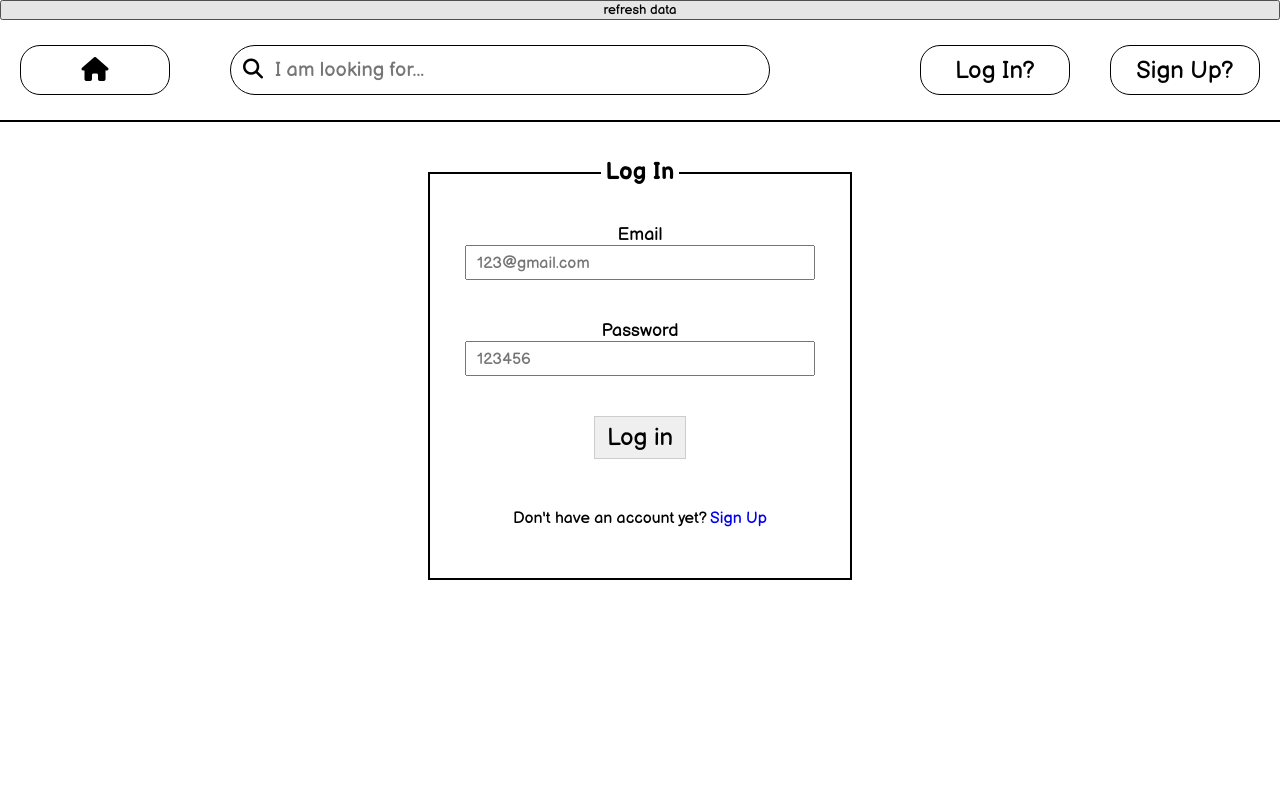
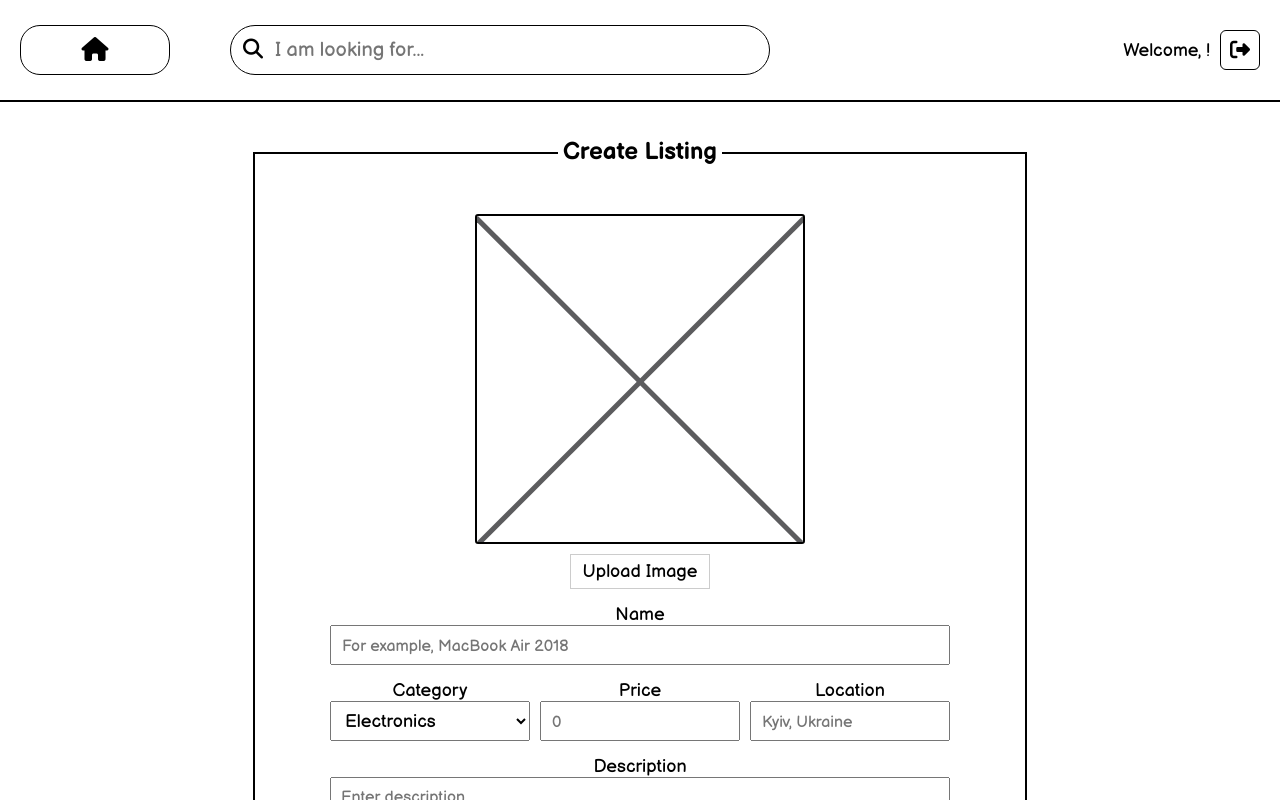
Before and after one commit to ostapenko-kostia/marketplace, a React (Vite) app: page /create in a window 1280 px wide. Before the commit this address led to /log-in. Shown: the top 800 px of the page. Built offline with nearby package versions, Linux system fonts and the light colour scheme; no server answers; sample sign-in values are in the browser's storage.

Commit message:
search by categories and logout

```diff
--- a/src/App.tsx
+++ b/src/App.tsx
@@ -10,7 +10,6 @@ import LogIn from "./pages/LogIn/LogIn";
 import SignUp from "./pages/SignUp/SignUp";
 import ListingPage from "./pages/ListingPage/ListingPage";
 import RequireAuth from "./hoc/RequireAuth";
-import { useQueryClient } from "@tanstack/react-query";
 import { useAuthStore } from "./store/store";
 import SearchPage from "./pages/Search/Search";
 
@@ -24,7 +23,6 @@ function App() {
     checkAuth(localStorage.getItem("refresh-token"));
   }, []);
 
-  const queryClient = useQueryClient();
   const router = createBrowserRouter([
     {
       path: "/",
@@ -56,7 +54,7 @@ function App() {
     },
     {
       path: "/search",
-      element: <Layout page={<SearchPage />} />
+      element: <Layout page={<SearchPage />} />,
     },
     {
       path: "*",
@@ -67,13 +65,6 @@ function App() {
 
   return (
     <CategoriesContext.Provider value={{ categories, setCategories }}>
-      <button
-        onClick={() => {
-          queryClient.invalidateQueries();
-        }}
-      >
-        refresh data
-      </button>
       <RouterProvider router={router} />
     </CategoriesContext.Provider>
   );
--- a/src/components/Header/Header.tsx
+++ b/src/components/Header/Header.tsx
@@ -15,7 +15,7 @@ interface Props {
 function Header({ page }: Props) {
   const [isSearchOpen, setIsSearchOpen] = useState<boolean>(false);
 
-  const { isAuth, user } = useAuthStore();
+  const { isAuth, user, logout } = useAuthStore();
 
   return (
     <>
@@ -41,8 +41,9 @@ function Header({ page }: Props) {
 
           <Search shownMobile={false} placeholder="I am looking for..." />
           {isAuth ? (
-            <div className={styles.welcomeContainer}>
+            <div className={styles.whenAuth}>
               Welcome, {user.firstName}!
+              <button className={styles.logout} onClick={()=>logout()}><i className="fa-solid fa-right-from-bracket"></i></button>
             </div>
           ) : (
             <AuthButtons />
--- a/src/components/Header/styles.module.scss
+++ b/src/components/Header/styles.module.scss
@@ -18,12 +18,27 @@
     gap: 10px;
   }
 }
-.welcomeContainer {
+.whenAuth {
   font-size: 22px;
   margin-left: auto;
+  display: flex;
+  align-items: center;
+  gap: 10px;
   text-align: right;
   @media (max-width: 1350px) {
     font-size: 18px;
+  }
+  .logout {
+    background-color: transparent;
+    border: 1px solid #000;
+    border-radius: 6px;
+    width: 40px;
+    height: 40px;
+    display: flex;
+    align-items: center;
+    justify-content: center;
+    cursor: pointer;
+    font-size: 20px;
   }
 }
 
--- a/src/components/Search/Search.tsx
+++ b/src/components/Search/Search.tsx
@@ -1,7 +1,6 @@
 import { useNavigate } from "react-router-dom";
 import styles from "./styles.module.scss";
 import { useForm } from "react-hook-form";
-import { useQueryClient } from "@tanstack/react-query";
 
 interface Props {
   shownMobile: boolean;
@@ -11,7 +10,6 @@ interface Props {
 export default function Search({ shownMobile, placeholder }: Props) {
   const { register, handleSubmit } = useForm();
   const navigate = useNavigate();
-  const queryClient = useQueryClient();
   return (
     <search className={`${styles.container} ${shownMobile ? "shown-mobile" : "hidden-mobile"}`}>
       <form
@@ -25,9 +23,6 @@ export default function Search({ shownMobile, placeholder }: Props) {
             pathname: "/search",
             search: params.toString(),
           });
-          setTimeout(() => {
-            queryClient.invalidateQueries({ queryKey: ["searchListings"] });
-          }, 1);
         })}
       >
         <button className={styles.button} type="submit">
--- a/src/hooks/useListings.ts
+++ b/src/hooks/useListings.ts
@@ -36,5 +36,6 @@ export function useGetListingsByFilters(name: string | undefined, categories?: T
         return await ListingService.getByFilters(name, categories, min_price, max_price);
       } catch (e) {}
     },
+    staleTime: Infinity,
   });
 }
--- a/src/pages/Home/styles.module.scss
+++ b/src/pages/Home/styles.module.scss
@@ -45,15 +45,3 @@
     right: 20px;
   }
 }
-
-.listingsSearch {
-  padding: 30px;
-  display: flex;
-  flex-direction: column;
-  gap: 20px;
-  div {
-    display: flex;
-    align-items: center;
-    gap: 10px;
-  }
-}
--- a/src/pages/Search/Search.tsx
+++ b/src/pages/Search/Search.tsx
@@ -4,9 +4,13 @@ import { useGetListingsByFilters } from "../../hooks/useListings";
 import HomeListingCards from "../../components/HomeListingCards/HomeListingCards";
 import { useSearchParams } from "react-router-dom";
 import { TypeCategories } from "../../interfaces";
+import { useQueryClient } from "@tanstack/react-query";
 
 const Search: FC = () => {
   const [searchParams] = useSearchParams();
+  const queryClient = useQueryClient();
+
+  setTimeout(() => queryClient.invalidateQueries({ queryKey: ["searchListings"] }));
 
   const categories: TypeCategories[] | undefined = searchParams.getAll("categories") as TypeCategories[];
   const minPrice: number | undefined = parseInt(searchParams.get("min_price")!);
--- a/src/pages/Search/styles.module.scss
+++ b/src/pages/Search/styles.module.scss
@@ -11,3 +11,8 @@
     flex-direction: column;
   }
 }
+
+.listings {
+  width: 100%;
+  height: 100%;
+}
--- a/src/services/ListingService.ts
+++ b/src/services/ListingService.ts
@@ -21,13 +21,13 @@ export default class ListingService {
   static async getByFilters(nameP?: string, categoriesP?: TypeCategories[], minPriceP?: number, maxPriceP?: number) {
     interface Params {
       listingName?: string;
-      categories?: TypeCategories[];
+      categories?: string;
       minPrice?: number;
       maxPrice?: number;
     }
     const params: Params = {};
     if (nameP) params.listingName = nameP;
-    if (categoriesP) params.categories = categoriesP;
+    if (categoriesP && categoriesP[0]) params.categories = categoriesP.toString();
     if (minPriceP) params.minPrice = minPriceP;
     if (maxPriceP) params.maxPrice = maxPriceP;
 
--- a/src/store/store.ts
+++ b/src/store/store.ts
@@ -7,24 +7,25 @@ import { API_URL } from "../services";
 interface AuthState {
   user: IUser;
   isAuth: boolean;
-  login: (email: string, password: string, cb: ()=>void) => Promise<void>;
+  login: (email: string, password: string, cb: () => void) => Promise<void>;
   register: (firstName: string, lastName: string, email: string, password: string) => Promise<void>;
   checkAuth: (refresh_token: string | null) => Promise<void>;
+  logout: () => void;
 }
 
 export const useAuthStore = create<AuthState>((set) => ({
   user: {} as IUser,
-  isAuth: false,
-  login: async (email: string, password: string, cb?: ()=>void) => {
+  isAuth: true,
+  login: async (email: string, password: string, cb?: () => void) => {
     try {
       const response = await AuthService.login(email, password);
       localStorage.setItem("access-token", response.data.access_token);
       localStorage.setItem("refresh-token", response.data.refresh_token);
       set({ user: response.data.userDetails });
       set({ isAuth: true });
-      if (cb) cb()
+      if (cb) cb();
     } catch (error) {
-      alert("Incorrect email or password")
+      alert("Error: Please check email & password or try again later");
     }
   },
   register: async (firstName: string, lastName: string, email: string, password: string) => {
@@ -45,10 +46,16 @@ export const useAuthStore = create<AuthState>((set) => ({
         // console.error(error);
       }
     } else {
-      localStorage.removeItem('access-token')
-      localStorage.removeItem('refresh-token')
+      localStorage.removeItem("access-token");
+      localStorage.removeItem("refresh-token");
       set({ user: {} as IUser });
       set({ isAuth: false });
     }
   },
+  logout: () => {
+    localStorage.removeItem("access-token");
+    localStorage.removeItem("refresh-token");
+    set({ user: {} as IUser });
+    set({ isAuth: false });
+  },
 }));
```
Also changed, not shown: todo.txt.
